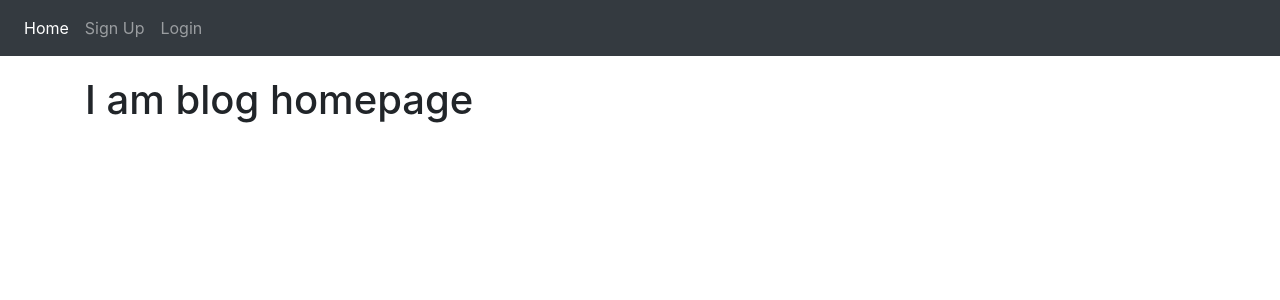
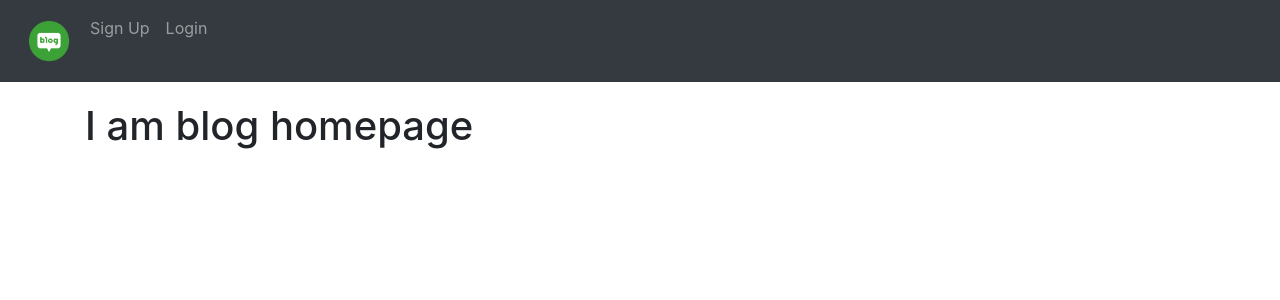
Before and after one commit to muzahid2559/Blog_Project_with_Django, a Django app: page /blog/ in a window 1280 px wide. Shown: the top 300 px of the page. Run offline with Django 4.2, Linux system fonts and the light colour scheme; some libraries are stand-ins or nearby versions.

Commit message:
Navigation Bar

```diff
--- a/templates/base.html
+++ b/templates/base.html
@@ -15,36 +15,32 @@
   <title>{% block title_block %} Blogs {% endblock %}</title>
 </head>
 <body>
-
   <nav class="navbar navbar-expand-sm bg-dark navbar-dark">
-
     <ul class="navbar-nav">
-
       <li class="nav-item active">
-      <a class="nav-link" href="{% url 'index' %}">Home</a>
+        <a class="nav-link" href="{% url 'index' %}"><img src="/media/logo.png" width="50px"></a>
       </li>
-
       {% if user.is_authenticated %}
-     <li class="nav-item">
-     <a class="nav-link" href="{% url 'App_Login:profile' %}">Your Profile</a>
-     </li>
-     <li class="nav-item">
-     <a class="nav-link" href="{% url 'App_Login:logout' %}">Logout</a>
-     </li>
-
+      <div class="nav-item dropdown">
+        <a class="nav-link dropdown-toggle" href="#" id="navbardrop" data-toggle="dropdown">
+          @{{user.username}}
+        </a>
+        <div class="dropdown-menu">
+          <a class="dropdown-item" href="{% url 'App_Login:profile' %}">Your Profile</a>
+          <hr>
+          <a class="dropdown-item" href="{% url 'App_Login:logout' %}">Logout</a>
+        </div>
+      </div>
       {% else %}
       <li class="nav-item">
         <a class="nav-link" href="{% url 'App_Login:signup' %}">Sign Up</a>
       </li>
-
       <li class="nav-item">
         <a class="nav-link" href="{% url 'App_Login:login' %}">Login</a>
       </li>
-
       {% endif %}
     </ul>
   </nav>
-
   <div class="container" style="padding-top:20px">
     {% block body_block %}
 
```
Also changed, not shown: db.sqlite3, media/logo.png (added). Lines whose indentation alone changed are shown as unchanged.
